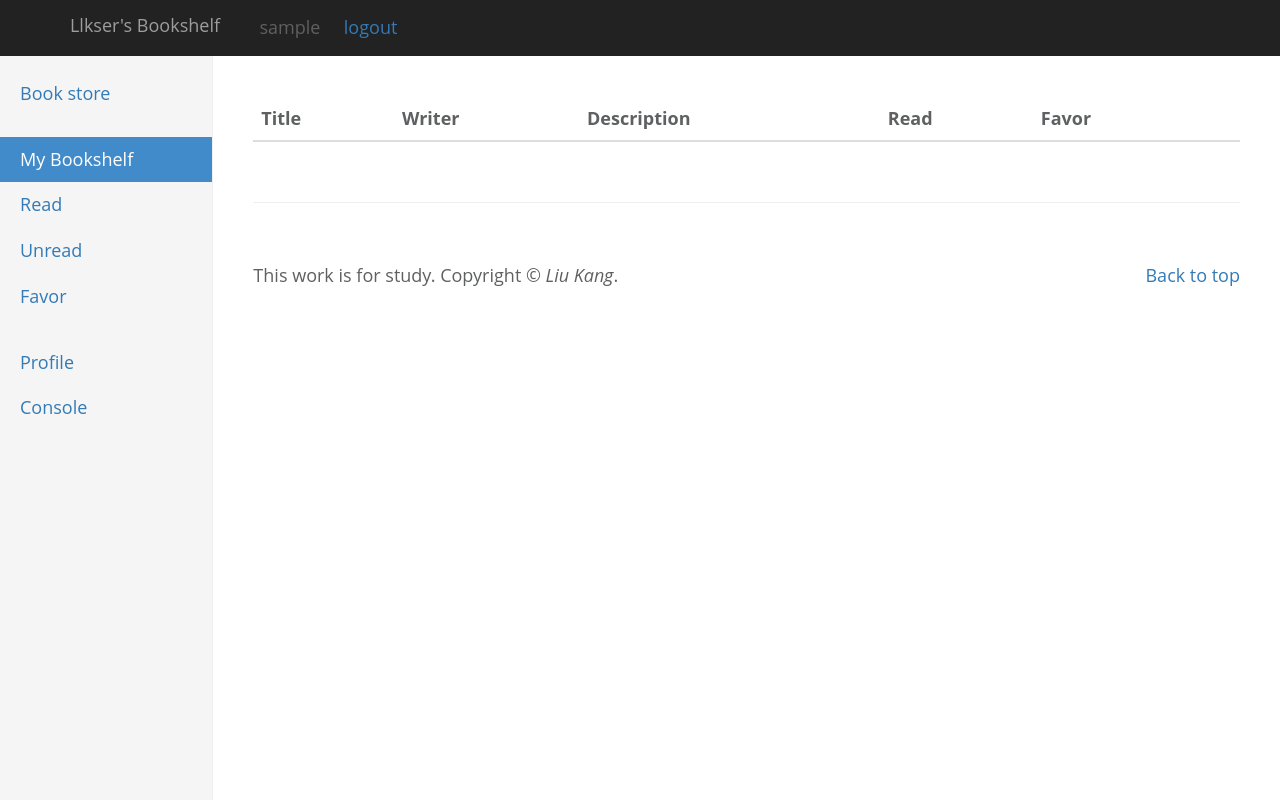
After one commit to llkser/WebAPP2, a Flask app: page /myshelf in a window 1280 px wide. The commit adds this page. Run offline with Flask 2, Linux system fonts and the light colour scheme; the visitor is signed in with stand-in values (Sample User, id 1); data comes from the database, SQL or seed files in the repository; data that the repository does not hold is empty; some libraries are stand-ins or nearby versions.

Commit message:
bookshelf

```diff
--- a/app/templates/base.html
+++ b/app/templates/base.html
@@ -47,7 +47,7 @@
           </ul>
           {% if username %}
           <ul class="nav nav-sidebar">
-            {% if sidebar==2 %}<li class="active">{% else %}<li>{% endif %}<a href="/myshelf">My shelf</a></li>
+            {% if sidebar==2 %}<li class="active">{% else %}<li>{% endif %}<a href="/myshelf">My Bookshelf</a></li>
             {% if sidebar==3 %}<li class="active">{% else %}<li>{% endif %}<a href="/showRead">Read</a></li>
             {% if sidebar==4 %}<li class="active">{% else %}<li>{% endif %}<a href="/showUnread">Unread</a></li>
             {% if sidebar==5 %}<li class="active">{% else %}<li>{% endif %}<a href="/showFavor">Favor</a></li>
--- /dev/null
+++ b/app/templates/shelf.html
@@ -0,0 +1,39 @@
+{% extends "base.html" %}
+
+{% block bookstore %}
+
+<table class="table">
+    <thead>
+        <tr>
+            <th>Title</th>
+            <th>Writer</th>
+            <th>Description</th>
+            <th>Read</th>
+            <th>Favor</th>
+            <th></th>
+        </tr>
+    </thead>
+
+    <tbody>
+        {% for Book in Bookshelf %}
+        <tr>
+            <td>{{Book.BookName}}</td>
+            <td>{{Book.Writer}}</td>
+            <td>{{Book.Description}}</td>
+            {% if read[Book.BookID] %}
+            <td><a href="/set_unread/{{Book.BookID}}"><button type="button" class="btn btn-default">Y</button></a></td>
+            {% else %}
+            <td><a href="/set_read/{{Book.BookID}}"><button type="button" class="btn btn-primary">N</button></a></td>
+            {% endif %}
+            {% if favor[Book.BookID] %}
+            <td><a href="/set_unfavor/{{Book.BookID}}"><button type="button" class="btn btn-default">★</button></a></td>
+            {% else %}
+            <td><a href="/set_favor/{{Book.BookID}}"><button type="button" class="btn btn-primary">☆</button></a></td>
+            {% endif %}
+            <td><a href="/delete_shelf_book/{{Book.BookID}}"><button type="button" class="btn btn-primary">Remove</button></a></td>
+        </tr>
+        {% endfor %}
+    </tbody>
+</table>
+
+{% endblock %}
--- a/app/views.py
+++ b/app/views.py
@@ -6,19 +6,53 @@ from flask.helpers import make_response
 
 @app.route("/", methods=['GET','POST'])
 def bookstore():
-    Bookstore=Book.query.order_by('BookName').all()
-    if 'username' in session:
-        return render_template('bookstore.html',
-                sidebar=1,
-                username=session['username'],
-                authority=session['authority'],
-                Bookstore=Bookstore
-        )
+    if request.method=='GET':
+        Bookstore=Book.query.order_by('BookName').all()
+        if 'username' in session:
+            userID=User.query.filter(User.UserName==session['username']).first().UserID
+            bookshelf=Bookshelf.query.filter(Bookshelf.UserID==userID)
+            shelf=[]
+            for i in bookshelf:
+                bookname=Book.query.filter(Book.BookID==i.BookID).first().BookName
+                shelf.append(bookname)
+            return render_template('bookstore.html',
+                    sidebar=1,
+                    username=session['username'],
+                    authority=session['authority'],
+                    Bookstore=Bookstore,
+                    shelf=shelf
+            )
+        else:
+            return render_template('bookstore.html',
+                    sidebar=1,
+                    Bookstore=Bookstore
+            )
     else:
-        return render_template('bookstore.html',
-                sidebar=1,
-                Bookstore=Bookstore
-        )
+        searchText=request.form.get('searchText')
+        Bookstore=Book.query.order_by('BookName').all()
+        searchContents=[]
+        for book in Bookstore:
+            if searchText in book.BookName or searchText in book.Writer:
+                searchContents.append(book)
+        if 'username' in session:
+            userID=User.query.filter(User.UserName==session['username']).first().UserID
+            bookshelf=Bookshelf.query.filter(Bookshelf.UserID==userID)
+            shelf=[]
+            for i in bookshelf:
+                bookname=Book.query.filter(Book.BookID==i.BookID).first().BookName
+                shelf.append(bookname)
+            return render_template('bookstore.html',
+                    sidebar=1,
+                    username=session['username'],
+                    authority=session['authority'],
+                    Bookstore=searchContents,
+                    shelf=shelf
+            )
+        else:
+            return render_template('bookstore.html',
+                    sidebar=1,
+                    Bookstore=searchContents
+            )
 
 @app.route('/signin', methods=['GET','POST'])
 def signin():
@@ -111,6 +145,52 @@ def logout():
         session.pop('authority')
     return redirect('/')
 
+@app.route('/add_book/<bookID>')
+def add_book(bookID):
+    if 'username' in session:
+        userID=User.query.filter(User.UserName==session['username']).first().UserID
+        if Bookshelf.query.count():
+            maxID = Bookshelf.query.order_by(desc('ShelfID')).first().ShelfID
+        else:
+            maxID=0
+        shelf=Bookshelf(ShelfID=maxID+1,
+            UserID=userID,
+            BookID=bookID
+        )
+        db.session.add(shelf)
+        db.session.commit()
+        return redirect('/')
+    else:
+        return render_template('404.html'), 404
+
+@app.route('/myshelf')
+def myshelf():
+    if 'username' in session:
+        userID=User.query.filter(User.UserName==session['username']).first().UserID
+        if userID:
+            shelf=Bookshelf.query.filter(Bookshelf.UserID==userID)
+            books=[]
+            read={}
+            favor={}
+            for i in shelf:
+                books.append(Book.query.filter(Book.BookID==i.BookID).first())
+                read[i.BookID]=i.Read
+                favor[i.BookID]=i.Favor
+            return render_template('shelf.html',
+                    sidebar=2,
+                    username=session['username'],
+                    authority=session['authority'],
+                    Bookshelf=books,
+                    read=read,
+                    favor=favor
+            )
+        else:
+            session.pop('username')
+            session.pop('authority')
+            return render_template('404.html'), 404
+    else:
+        return render_template('404.html'), 404
+
 @app.errorhandler(404)
 def page_not_found(e):
     return render_template('404.html'), 404
```
Also changed, not shown: app/templates/bookstore.html (+26 -4 lines), app/templates/profile.html (added, +43 -0 lines).
